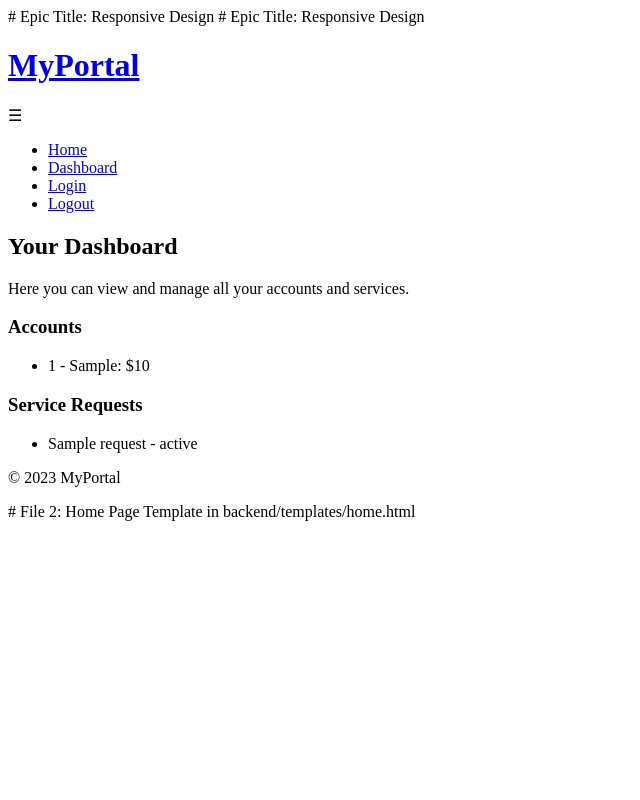
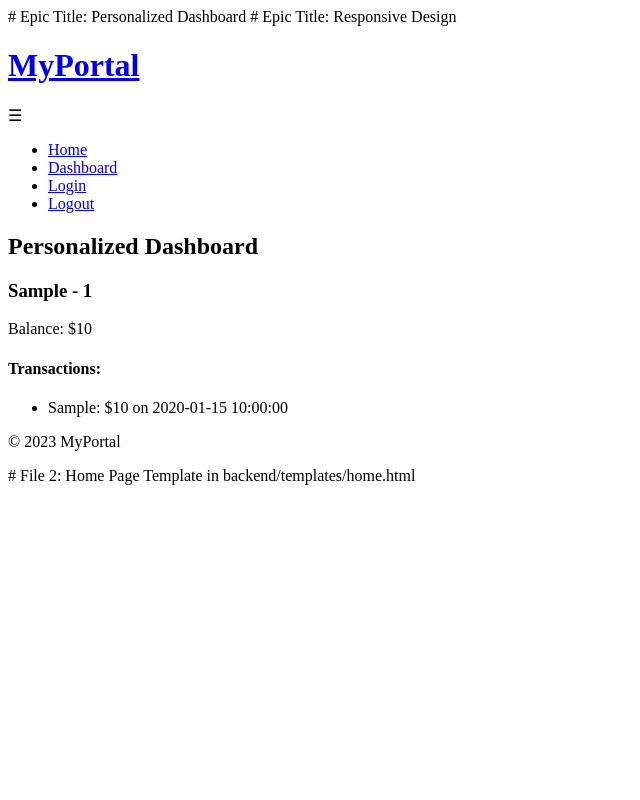
Before and after one commit to Pardhu-Guttula/BankingUsecase, a Python web app: template backend/templates/dashboard.html in a window 1280 px wide. Shown: the whole page, without its empty margins (0-640 px from the left). Run offline with Jinja, Linux system fonts and the light colour scheme; the template is opened without the code that fills it: most values are stand-ins (such as "Sample title", 1, 10 or a date in 2020).

Commit message:
commited by n8n

```diff
--- a/backend/templates/dashboard.html
+++ b/backend/templates/dashboard.html
@@ -1,29 +1,22 @@
-# Epic Title: Responsive Design
+# Epic Title: Personalized Dashboard
 
 {% extends "base.html" %}
 
 {% block title %}Dashboard{% endblock %}
 
 {% block content %}
-<h2>Your Dashboard</h2>
-<p>Here you can view and manage all your accounts and services.</p>
-<div class="account-summary">
-    <h3>Accounts</h3>
+<h2>Personalized Dashboard</h2>
+{% for account_data in accounts %}
+    <h3>{{ account_data.account.account_type }} - {{ account_data.account.account_number }}</h3>
+    <p>Balance: ${{ account_data.account.balance }}</p>
+    <h4>Transactions:</h4>
     <ul>
-        {% for account in accounts %}
-        <li>{{ account.account_number }} - {{ account.account_type }}: ${{ account.balance }}</li>
+        {% for transaction in account_data.transactions %}
+        <li>{{ transaction.transaction_type }}: ${{ transaction.amount }} on {{ transaction.transaction_date }}</li>
         {% endfor %}
     </ul>
-</div>
-<div class="service-requests">
-    <h3>Service Requests</h3>
-    <ul>
-        {% for request in service_requests %}
-        <li>{{ request.service_name }} - {{ request.status }}</li>
-        {% endfor %}
-    </ul>
-</div>
+{% endfor %}
 {% endblock %}
 
 
-# File 4: Dashboard Controller Update to Render Templates in backend/controllers/dashboard/dashboard_controller.py
+# File 9: Update Main App to Register Dashboard Controller in app.py
```
